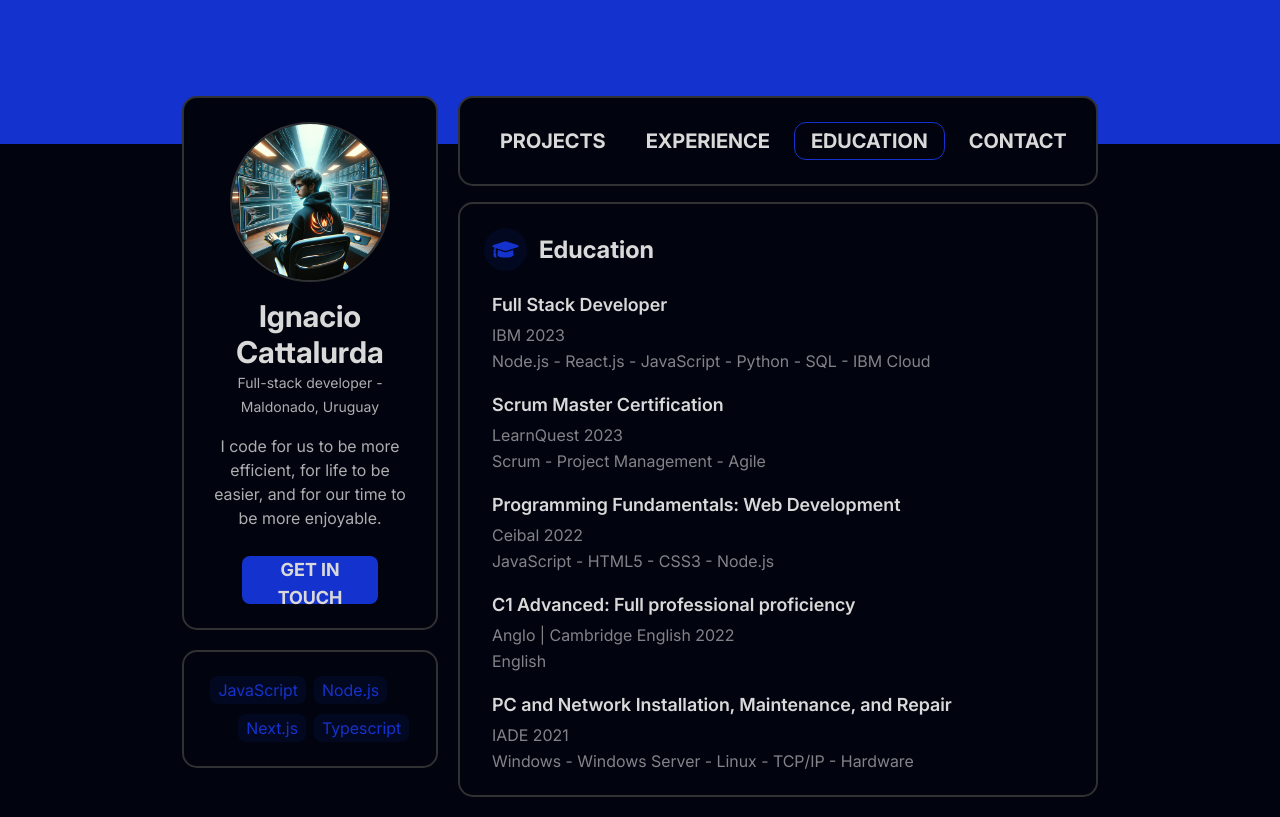
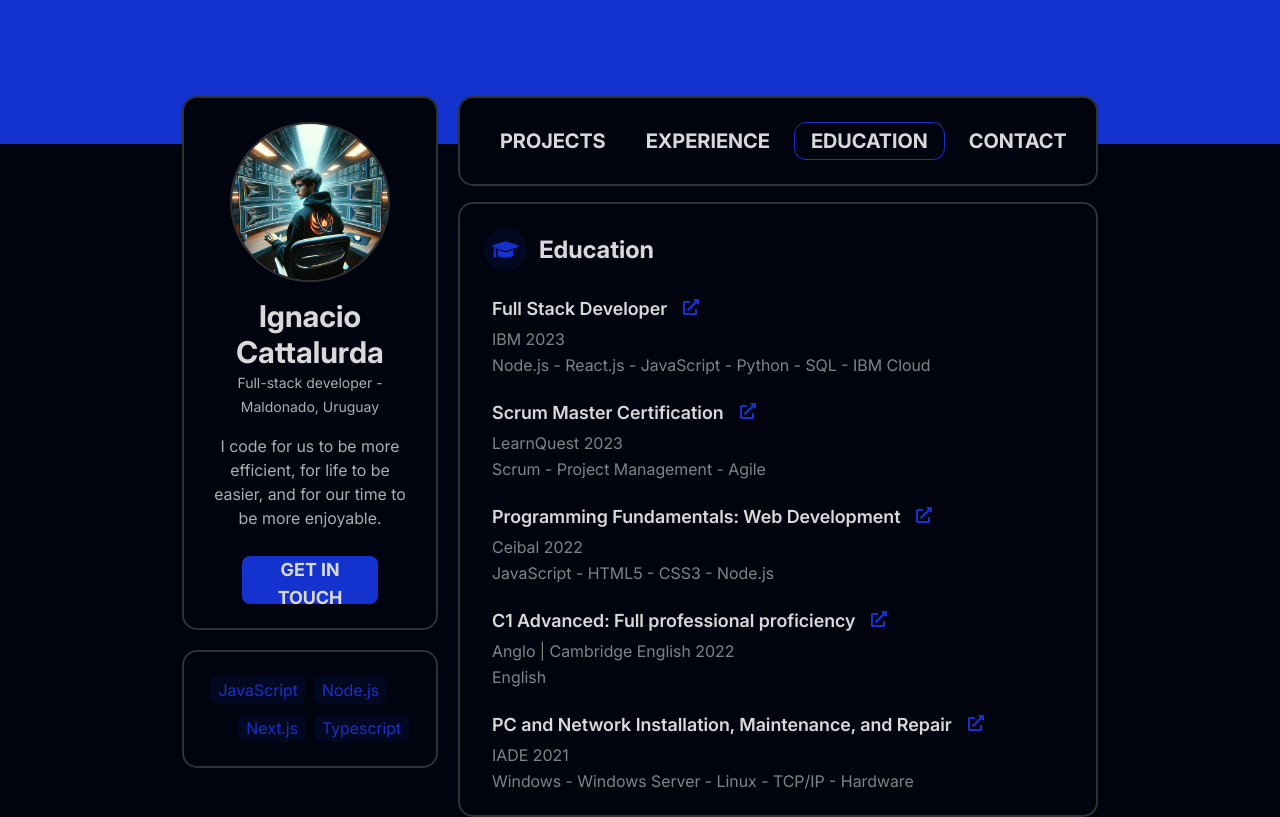
Before and after one commit to ignatiosdev/ignatios.dev, a Next.js app: page /education in a window 1280 px wide. Built offline with nearby package versions, Linux system fonts and the light colour scheme.

Commit message:
feat: add Education Links

```diff
--- a/src/app/education/page.tsx
+++ b/src/app/education/page.tsx
@@ -21,6 +21,7 @@ export default function Education() {
             title={item.title}
             subtitle={item.subtitle}
             skills={item.skills}
+            url={item.url}
           ></EducationItem>
         ))}
       </div>
--- a/src/components/Education/EducationItem/EducationItem.tsx
+++ b/src/components/Education/EducationItem/EducationItem.tsx
@@ -1,10 +1,21 @@
-type Props = { title: string; subtitle: string; skills: string; key: number };
+import LinkIcon from "@/components/LinkIcon/LinkIcon";
 
-function EducationItem({ title, subtitle, skills }: Props) {
+type Props = {
+  title: string;
+  subtitle: string;
+  skills: string;
+  key: number;
+  url: string;
+};
+
+function EducationItem({ title, subtitle, skills, url }: Props) {
   return (
     <div className="flex flex-col px-2 pt-5 gap-y-1">
-      <div className="flex">
-        <h1 className="text-lg font-semibold">{title}</h1>
+      <div className="flex gap-x-4 items-baseline pt-1">
+        <h1 className="text-lg font-semibold ">{title}</h1>
+        <div>
+          <LinkIcon url={url}></LinkIcon>
+        </div>
       </div>
       <span className="text-subtitle-darker">{subtitle}</span>
       <span className="text-subtitle-darker text-sm">{skills}</span>
--- /dev/null
+++ b/src/components/LinkIcon/LinkIcon.tsx
@@ -0,0 +1,14 @@
+import { FaExternalLinkAlt } from "react-icons/fa";
+<FaExternalLinkAlt className="text-primary"></FaExternalLinkAlt>;
+
+type Props = { url: string };
+
+function LinkIcon({ url }: Props) {
+  return (
+    <a href={url} target="_blank" rel="noopener noreferrer">
+      <FaExternalLinkAlt className="text-primary" />
+    </a>
+  );
+}
+
+export default LinkIcon;
--- a/src/data/education.ts
+++ b/src/data/education.ts
@@ -5,26 +5,31 @@ const educationData: Education[] = [
     title: "Full Stack Developer ",
     subtitle: "IBM 2023",
     skills: "Node.js - React.js - JavaScript - Python - SQL - IBM Cloud  ",
+    url: "https://www.coursera.org/account/accomplishments/specialization/HV6UBEDKE6PB",
   },
   {
     title: "Scrum Master Certification",
     subtitle: "LearnQuest 2023",
     skills: "Scrum - Project Management - Agile",
+    url: "https://www.coursera.org/account/accomplishments/specialization/ZMMZTJT9JK69",
   },
   {
     title: "Programming Fundamentals: Web Development",
     subtitle: "Ceibal 2022",
     skills: "JavaScript - HTML5 - CSS3 - Node.js",
+    url: "https://drive.google.com/file/d/1KsMW3PT8jihzDkpKKPRNSHe_Il1khArw/view?usp=sharing",
   },
   {
     title: "C1 Advanced: Full professional proficiency",
     subtitle: "Anglo | Cambridge English 2022",
     skills: "English",
+    url: "https://drive.google.com/file/d/12lJcInZx91TZU1HIsO5gTtv7Vm72sO13/view?usp=sharing",
   },
   {
     title: "PC and Network Installation, Maintenance, and Repair",
     subtitle: "IADE 2021",
     skills: "Windows - Windows Server - Linux - TCP/IP - Hardware",
+    url: "https://cursos-distancia.com.uy/cursos/curso-de-instalacion-mantenimiento-y-reparacion-de-pc-y-redes/",
   },
 ];
 
--- a/src/types/Education.ts
+++ b/src/types/Education.ts
@@ -2,7 +2,8 @@
 type Education = {
     title: string,
     subtitle:string
-    skills:string
+    skills:string,
+    url:string
   };
 
   export default Education;
```
